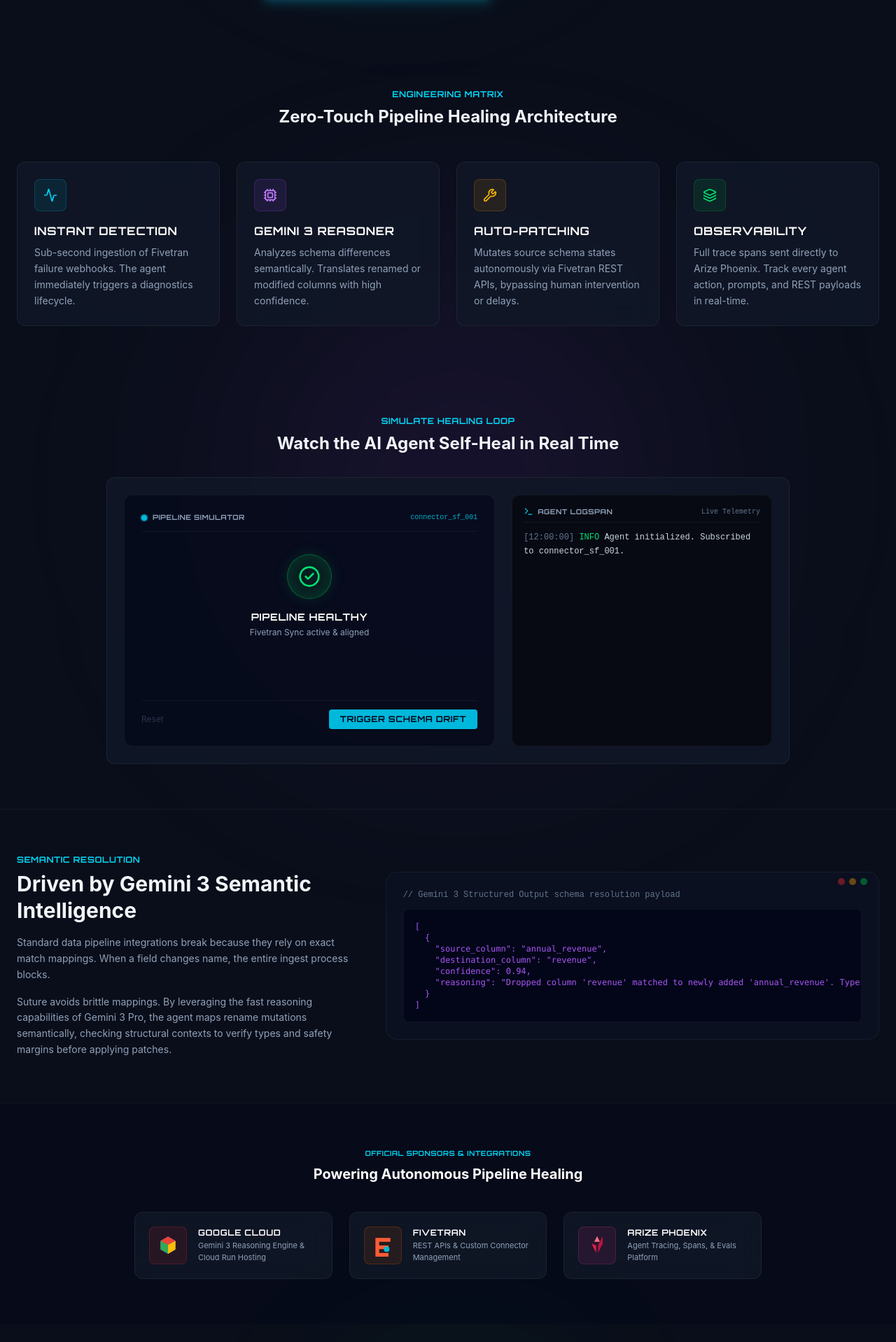
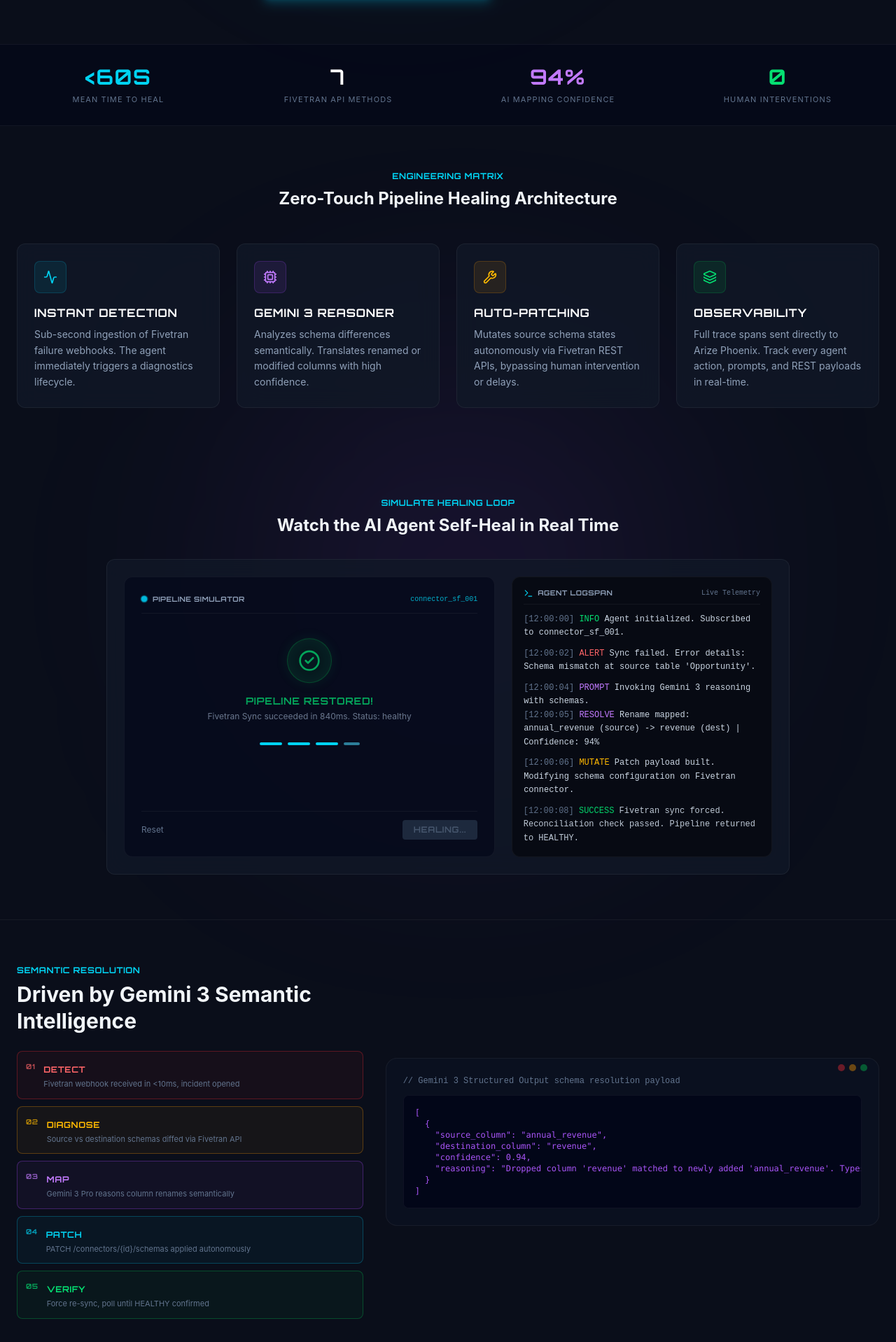
Before and after one commit to edycutjong/suture, a Next.js app in the folder dashboard/: page / in a window 1280 px wide. Shown: the part 602-2520 px from the top of the page at 70% size. Built offline with nearby package versions, Linux system fonts and the light colour scheme.

Commit message:
feat: add interactive intersection-based simulator and statistics dashboard section

```diff
--- a/dashboard/src/app/page.tsx
+++ b/dashboard/src/app/page.tsx
@@ -1,7 +1,7 @@
 'use client';
 /* eslint-disable @next/next/no-img-element */
 
-import { useState, useRef, useEffect } from 'react';
+import { useState, useRef, useEffect, type RefObject } from 'react';
 import Link from 'next/link';
 import {
   ArrowRight,
@@ -20,6 +20,8 @@
   const [simulationStep, setSimulationStep] = useState(0);
   const [isSimulating, setIsSimulating] = useState(false);
   const timeoutsRef = useRef<NodeJS.Timeout[]>([]);
+  const simulatorRef = useRef<HTMLElement>(null);
+  const hasAutoStarted = useRef(false);
 
   const clearAllTimeouts = () => {
     timeoutsRef.current.forEach((t) => clearTimeout(t));
@@ -52,6 +54,28 @@
     return () => clearAllTimeouts();
   }, []);
 
+  useEffect(() => {
+    const el = simulatorRef.current;
+    if (!el) return;
+    const observer = new IntersectionObserver(
+      ([entry]) => {
+        if (entry.isIntersecting && !hasAutoStarted.current) {
+          hasAutoStarted.current = true;
+          setIsSimulating(true);
+          setSimulationStep(1);
+          const t1 = setTimeout(() => setSimulationStep(2), 2000);
+          const t2 = setTimeout(() => setSimulationStep(3), 4000);
+          const t3 = setTimeout(() => setSimulationStep(4), 6000);
+          const t4 = setTimeout(() => setIsSimulating(false), 7500);
+          timeoutsRef.current = [t1, t2, t3, t4];
+        }
+      },
+      { threshold: 0.3 }
+    );
+    observer.observe(el);
+    return () => observer.disconnect();
+  // eslint-disable-next-line react-hooks/exhaustive-deps
+  }, []);
 
   return (
     <div className="min-h-screen bg-[#0a0e1a] text-[#f1f5f9] overflow-x-hidden flex flex-col relative">
@@ -131,6 +155,28 @@
         </div>
       </section>
 
+      {/* ── Stats Strip ──────────────────────────────────────── */}
+      <div className="border-y border-white/5 bg-slate-950/60 py-7 w-full relative z-10">
+        <div className="max-w-7xl mx-auto px-6 grid grid-cols-2 md:grid-cols-4 gap-6 text-center">
+          <div>
+            <p className="text-3xl font-black font-heading text-cyan-400">&lt;60s</p>
+            <p className="text-[11px] text-slate-500 mt-1.5 tracking-widest uppercase">Mean Time to Heal</p>
+          </div>
+          <div>
+            <p className="text-3xl font-black font-heading text-white">7</p>
+            <p className="text-[11px] text-slate-500 mt-1.5 tracking-widest uppercase">Fivetran API Methods</p>
+          </div>
+          <div>
+            <p className="text-3xl font-black font-heading text-purple-400">94%</p>
+            <p className="text-[11px] text-slate-500 mt-1.5 tracking-widest uppercase">AI Mapping Confidence</p>
+          </div>
+          <div>
+            <p className="text-3xl font-black font-heading text-green-400">0</p>
+            <p className="text-[11px] text-slate-500 mt-1.5 tracking-widest uppercase">Human Interventions</p>
+          </div>
+        </div>
+      </div>
+
       {/* ── Key Features ──────────────────────────────────────── */}
       <section className="max-w-7xl mx-auto px-6 py-16 w-full relative z-10">
         <div className="text-center mb-12">
@@ -186,6 +232,7 @@
       {/* ── Interactive Simulator ──────────────────────────────── */}
       <section
         id="demo-simulator"
+        ref={simulatorRef as RefObject<HTMLElement>}
         className="max-w-5xl mx-auto px-6 py-16 w-full relative z-10"
       >
         <div className="text-center mb-8">
@@ -264,6 +311,18 @@
               )}
             </div>
 
+            {/* Step Progress */}
+            <div className="flex gap-2 justify-center mb-4">
+              {[1, 2, 3, 4].map((step) => (
+                <div
+                  key={step}
+                  className={`h-1 rounded-full transition-all duration-500 ${
+                    simulationStep >= step ? 'w-8 bg-cyan-400' : 'w-4 bg-slate-700'
+                  }`}
+                />
+              ))}
+            </div>
+
             {/* Bottom Actions */}
             <div className="flex justify-between items-center border-t border-white/5 pt-3 mt-auto">
               <button
@@ -338,12 +397,43 @@
             <h3 className="text-3xl font-bold mt-2 leading-tight">
               Driven by Gemini 3 Semantic Intelligence
             </h3>
-            <p className="mt-4 text-slate-400 leading-relaxed text-sm">
-              Standard data pipeline integrations break because they rely on exact match mappings. When a field changes name, the entire ingest process blocks.
-            </p>
-            <p className="mt-4 text-slate-400 leading-relaxed text-sm">
-              Suture avoids brittle mappings. By leveraging the fast reasoning capabilities of Gemini 3 Pro, the agent maps rename mutations semantically, checking structural contexts to verify types and safety margins before applying patches.
-            </p>
+            <div className="mt-6 space-y-2.5">
+              <div className="flex items-start gap-3 p-3 rounded-lg border border-red-500/30 bg-red-500/5">
+                <span className="font-heading text-[10px] text-red-400 shrink-0 mt-0.5 opacity-70">01</span>
+                <div>
+                  <span className="font-heading text-xs text-red-400">DETECT</span>
+                  <p className="text-[11px] text-slate-500 mt-0.5">Fivetran webhook received in &lt;10ms, incident opened</p>
+                </div>
+              </div>
+              <div className="flex items-start gap-3 p-3 rounded-lg border border-amber-500/30 bg-amber-500/5">
+                <span className="font-heading text-[10px] text-amber-400 shrink-0 mt-0.5 opacity-70">02</span>
+                <div>
+                  <span className="font-heading text-xs text-amber-400">DIAGNOSE</span>
+                  <p className="text-[11px] text-slate-500 mt-0.5">Source vs destination schemas diffed via Fivetran API</p>
+                </div>
+              </div>
+              <div className="flex items-start gap-3 p-3 rounded-lg border border-purple-500/30 bg-purple-500/5">
+                <span className="font-heading text-[10px] text-purple-400 shrink-0 mt-0.5 opacity-70">03</span>
+                <div>
+                  <span className="font-heading text-xs text-purple-400">MAP</span>
+                  <p className="text-[11px] text-slate-500 mt-0.5">Gemini 3 Pro reasons column renames semantically</p>
+                </div>
+              </div>
+              <div className="flex items-start gap-3 p-3 rounded-lg border border-cyan-500/30 bg-cyan-500/5">
+                <span className="font-heading text-[10px] text-cyan-400 shrink-0 mt-0.5 opacity-70">04</span>
+                <div>
+                  <span className="font-heading text-xs text-cyan-400">PATCH</span>
+                  <p className="text-[11px] text-slate-500 mt-0.5">PATCH /connectors/{'{id}'}/schemas applied autonomously</p>
+                </div>
+              </div>
+              <div className="flex items-start gap-3 p-3 rounded-lg border border-green-500/30 bg-green-500/5">
+                <span className="font-heading text-[10px] text-green-400 shrink-0 mt-0.5 opacity-70">05</span>
+                <div>
+                  <span className="font-heading text-xs text-green-400">VERIFY</span>
+                  <p className="text-[11px] text-slate-500 mt-0.5">Force re-sync, poll until HEALTHY confirmed</p>
+                </div>
+              </div>
+            </div>
           </div>
 
           <div className="lg:col-span-7 border border-white/5 bg-slate-900/30 rounded-2xl p-6 relative">
```
